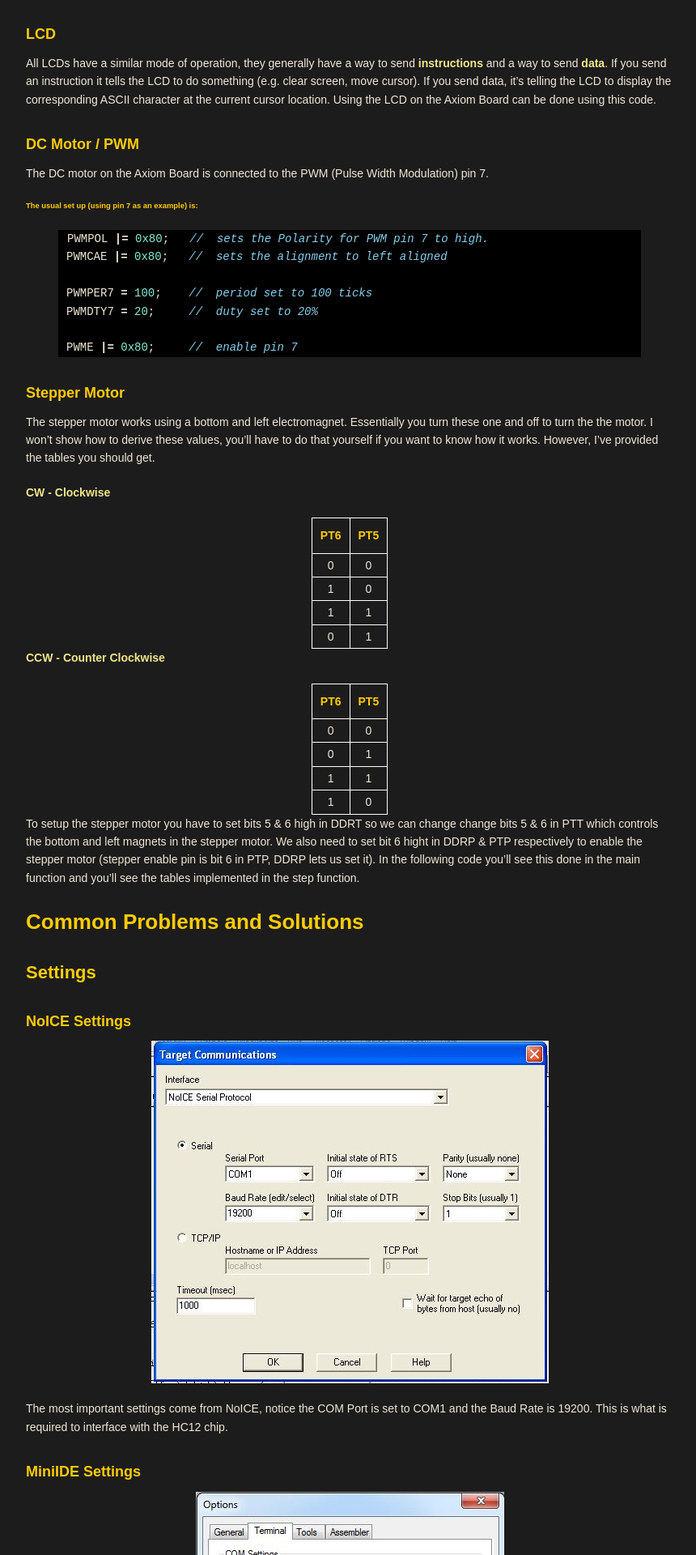
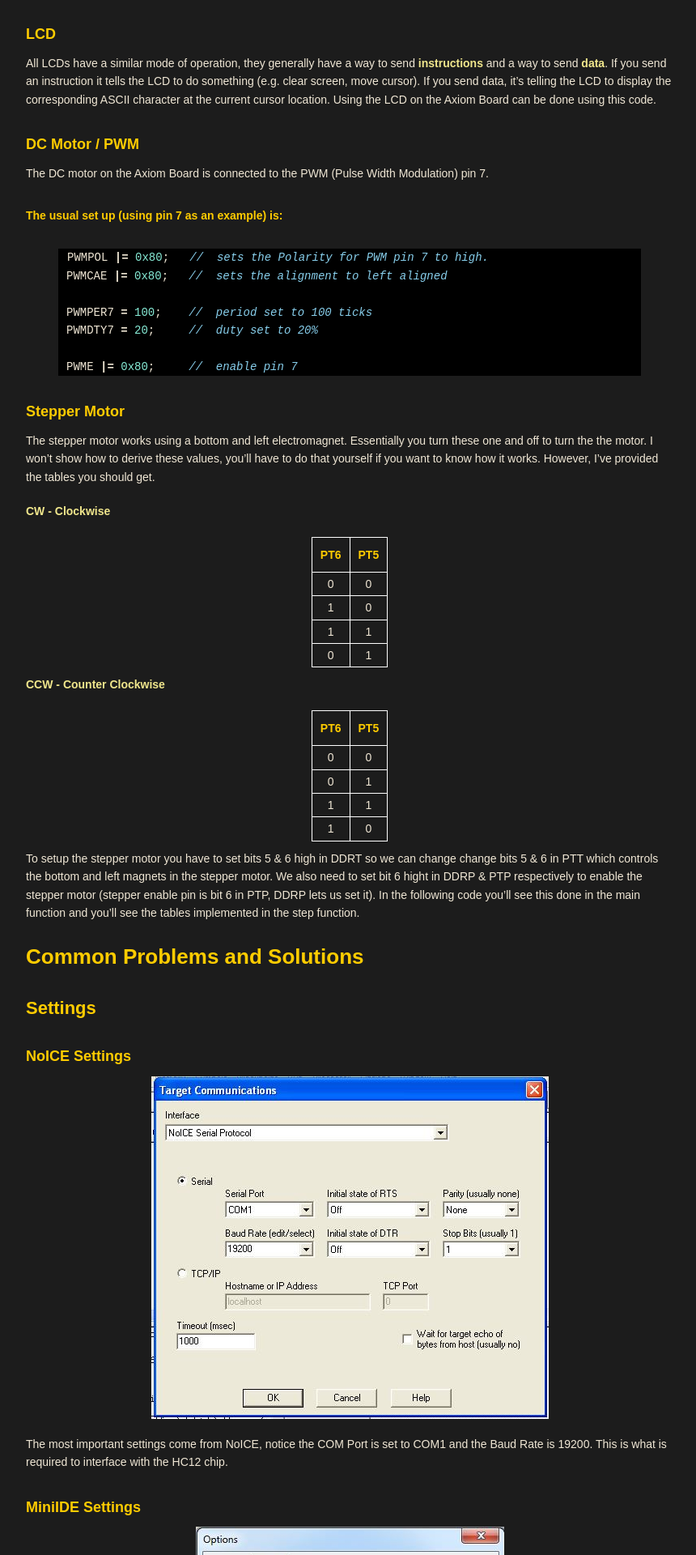
Before and after one commit to DerekStride/DerekStride.github.io, a Jekyll site: the page built from _posts/2015-02-26-SYSC2003.md, in a window 1280 px wide. Shown: the part 1545-3465 px from the top of the page at 81% size, without its empty margins (208-1068 px from the left). Built offline with Jekyll 4.4.1, drawn with Linux system fonts in a browser that asks for light colours.

Commit message:
Fixed base sass to make h6 and tables look better

```diff
--- a/assets/css/2-base/_base.sass
+++ b/assets/css/2-base/_base.sass
@@ -36,8 +36,8 @@ h5
   margin-bottom: 10px
   padding-top: 0px
 
-.small, small
-  font-size: 10px
+.small, small, h6
+  font-size: 14px
   line-height: 1.2
 
 
@@ -95,7 +95,7 @@ li
 
 table
   margin: 0 auto
-
+  margin-bottom: 10px
   border-collapse: collapse
   border: 1px solid white
 
```
